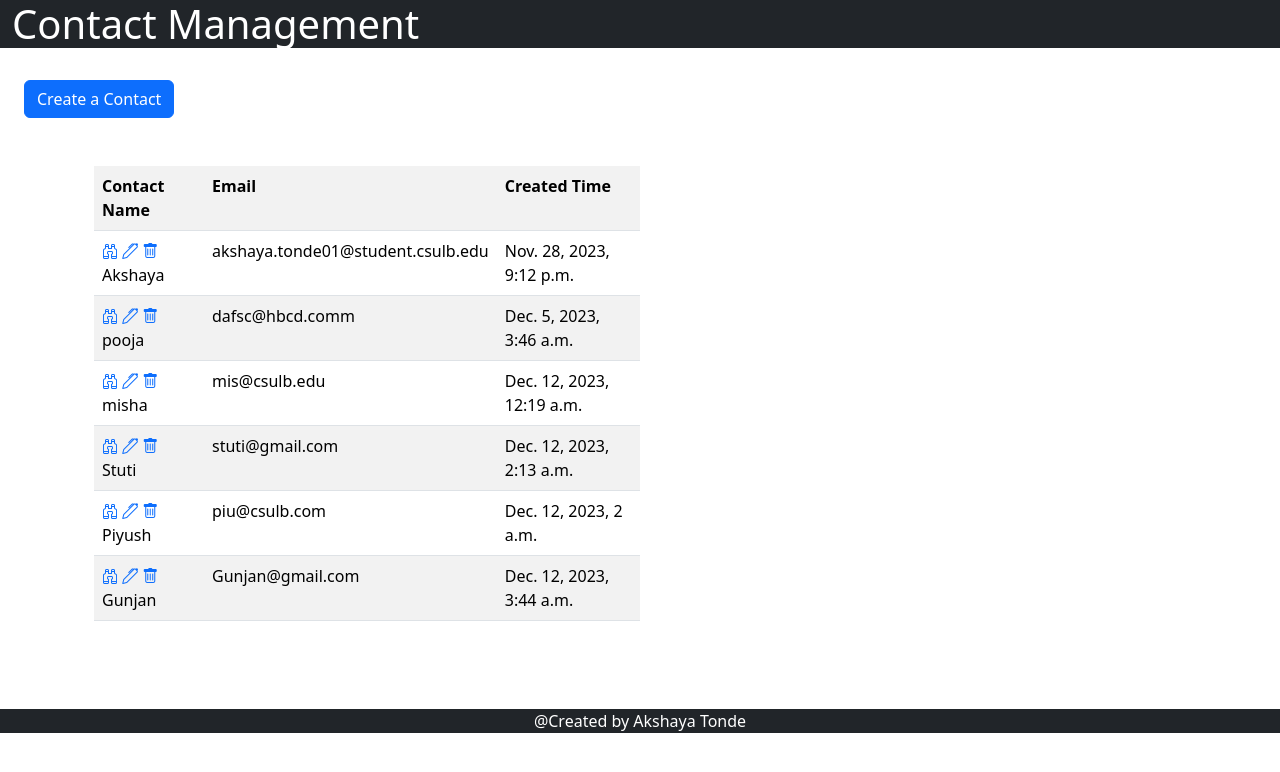
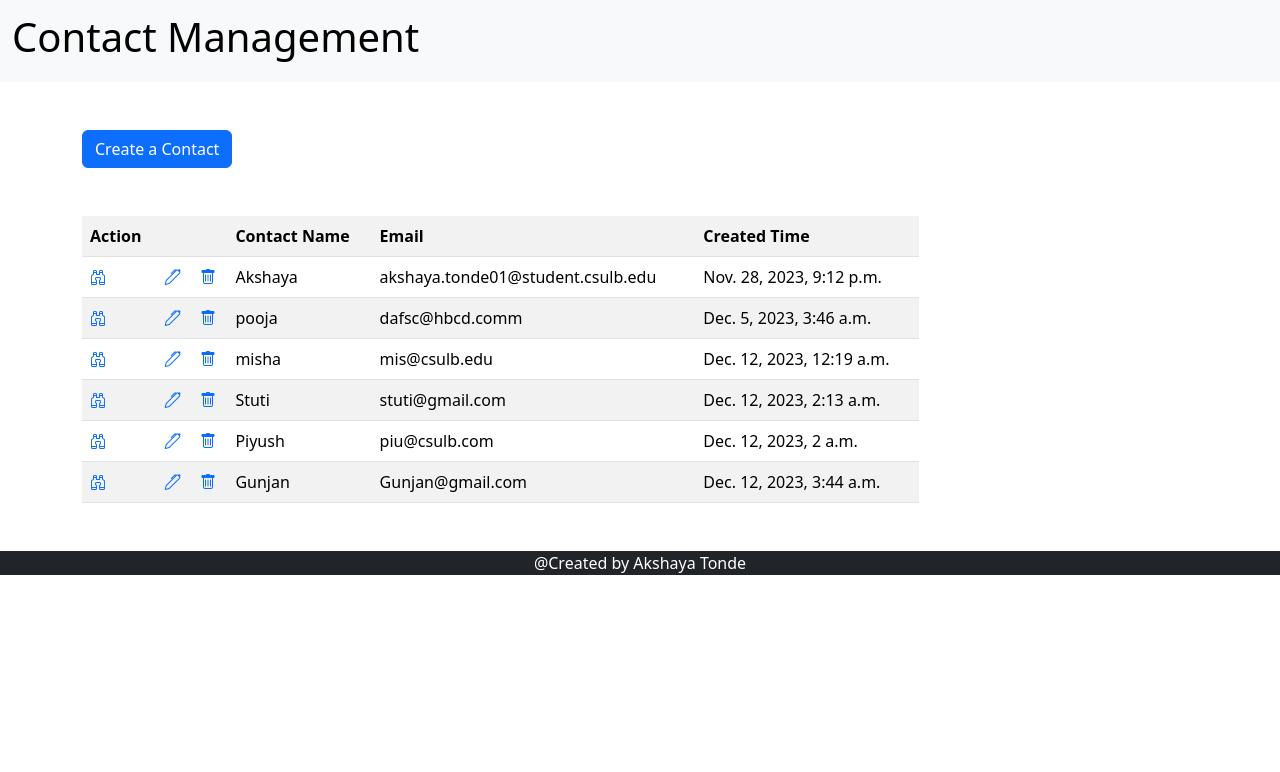
Before and after one commit to AkshayaTonde/akshaya_tonde, a Django app: page / in a window 1280 px wide. Shown: the top 772 px of the page. Run offline with Django 4.2, Linux system fonts and the light colour scheme; data comes from the database, SQL or seed files in the repository; both versions use the stored data as it was after the commit; some libraries are stand-ins or nearby versions.

Commit message:
base and index UI changes

```diff
--- a/akshaya_tonde/contact_management/templates/base.html
+++ b/akshaya_tonde/contact_management/templates/base.html
@@ -15,9 +15,12 @@
 </head>
 
 <body>
-  <header class="bg-dark text-white">
-    <div class="container-fluid">
-        <h1>Contact Management</h1>
+
+  <header class="navbar navbar-expand-lg navbar-light bg-light ">
+    <div class="container-fluid p-15">
+      <div class="navbar-brand " >
+        <h1 class="text-center"> Contact Management </h1>
+      </div>
     </div>
 </header>
 {% block start%}
@@ -25,7 +28,7 @@
 {% endblock %}
 
 <footer class="bg-dark text-white mt-5">
-  <div class="container">
+  <div class="container p-15">
       <div class="row">
 
       </div>
--- a/akshaya_tonde/contact_management/templates/index.html
+++ b/akshaya_tonde/contact_management/templates/index.html
@@ -1,32 +1,34 @@
 {% extends "base.html"%}
 {% block start %}
-    <div class="col">
-    <div class="container-fluid p-4">
 
-    <!--<form method="post" enctype="multipart/form-data"> -->
+    <!--<div class="container col-md-9 p-4"> -->
+    <div class="mt-5">
+    <div class="container p-12">
         {% csrf_token %}
         <a href="/createContact/">
             <button type="submit" class="btn btn-primary">Create a Contact</button>
         </a>
-     <!--</form> -->
-
+    </div>
     </div>
 
-    <div class="container p-4">
-    <div class="col-xl-6 col-md-6">
+    <div class="container mt-5">
+
+    <div class="col-xl-9 col-md-9">
     <table class="table table-striped">
         <tr>
+            <th>Action</th>
+            <th></th>
+            <th></th>
             <th>Contact Name</th>
             <th>Email</th>
             <th>Created Time</th>
         </tr>
     {% for contact in contactsInfo%}
         <tr>
-            <td>
-                <a href="/viewContact/{{contact.id}}/" class="delete" title="" data-toggle="tooltip" data-original-title="Delete"><i class="bi bi-binoculars"></i></a>
-                <a href="/editContact/{{contact.id}}/" class="edit" title="" data-toggle="tooltip" data-original-title="Edit"><i class="bi bi-pen"></i></a>
-                <a href="/deleteContact/{{contact.id}}/" class="delete" title="" data-toggle="tooltip" data-original-title="Delete"><i class="bi bi-trash"></i></a>
-                {{contact.name}}</td>
+            <td><a href="/viewContact/{{contact.id}}/" class="delete" title="View Contact"><i class="bi bi-binoculars"></i></a> </td>
+            <td><a href="/editContact/{{contact.id}}/" class="edit" title="Edit Contact"><i class="bi bi-pen"></i></a> </td>
+            <td><a href="/deleteContact/{{contact.id}}/" class="delete" title="Delete Contact"><i class="bi bi-trash"></i></a> </td>
+            <td>{{contact.name}}</td>
             <td>{{contact.email}}</td>
             <td>{{contact.creation_date}}</td>
         </tr>
--- a/akshaya_tonde/contact_management/templates/viewContact.html
+++ b/akshaya_tonde/contact_management/templates/viewContact.html
@@ -2,7 +2,7 @@
 {% extends "base.html"%}
 {% block start %}
     <div>
-        <h1></h1>
+        <h1>{{page}}</h1>
     </div>
     <div class="container">
     <form method="post" enctype="multipart/form-data">
```
Also changed, not shown: akshaya_tonde/db.sqlite3.
